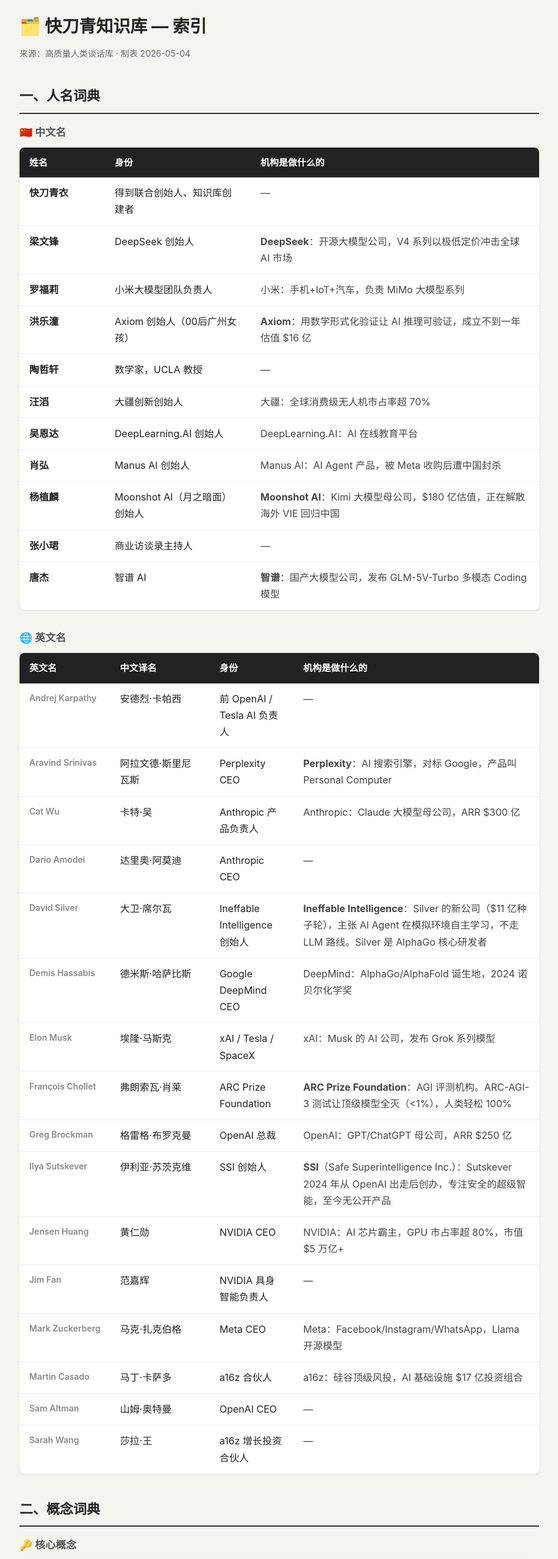
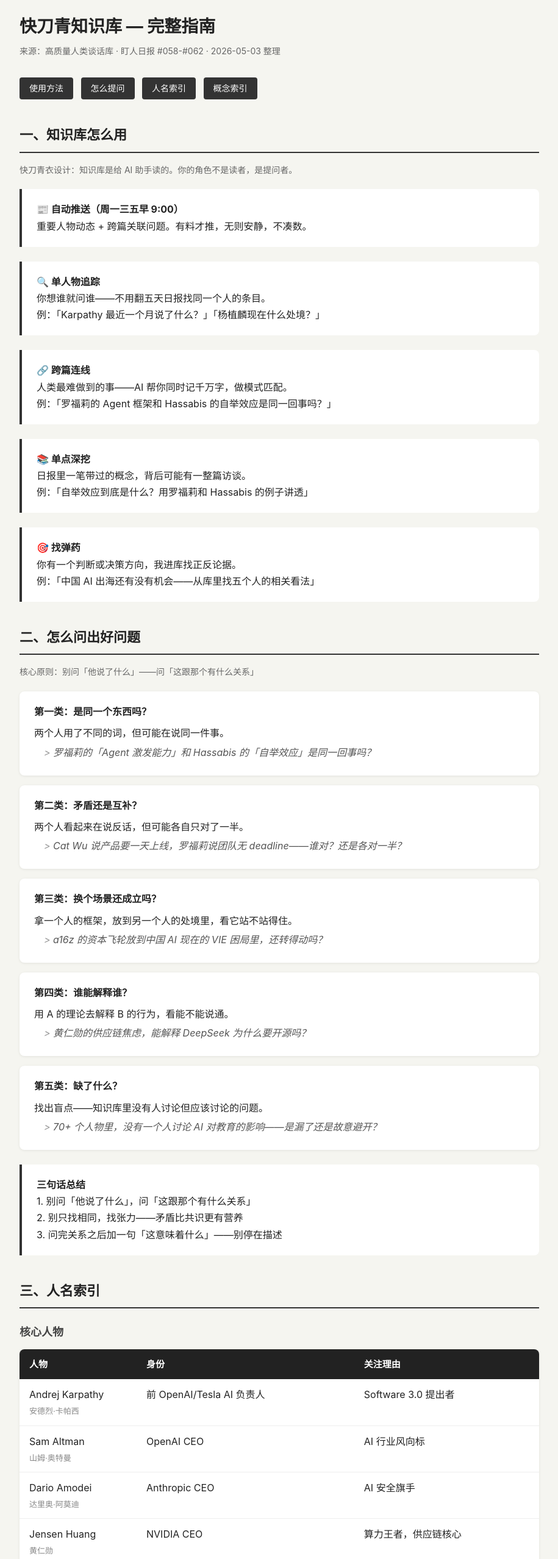
Before and after one commit to wanglijuan0519/kuaidaoqing-zhishi, a plain HTML site: page index.html in a window 1280 px wide. Shown: the part 20-2577 px from the top of the page at 61% size, without its empty margins (182-1097 px from the left). Drawn offline with Linux system fonts and the light colour scheme.

Commit message:
更新为完整指南：使用方法 + 提问框架 + 人名索引 + 概念索引

```diff
--- a/index.html
+++ b/index.html
@@ -3,7 +3,7 @@
 <head>
 <meta charset="UTF-8">
 <meta name="viewport" content="width=device-width, initial-scale=1.0">
-<title>快刀青知识库 — 索引</title>
+<title>快刀青知识库 — 完整指南</title>
 <style>
   * { margin:0; padding:0; box-sizing:border-box; }
   body {
@@ -11,123 +11,207 @@
     background: #f5f5f0; color: #222; line-height: 1.7; font-size: 16px;
   }
   .container { max-width: 900px; margin: 40px auto; padding: 0 24px; }
-  h1 { font-size: 28px; margin-bottom: 8px; }
+  h1 { font-size: 28px; margin-bottom: 4px; }
   h2 { font-size: 22px; margin: 40px 0 16px; padding-bottom: 8px; border-bottom: 2px solid #333; }
+  h3 { font-size: 18px; margin: 24px 0 12px; color: #444; }
   .subtitle { color: #666; font-size: 14px; margin-bottom: 32px; }
-  table { width: 100%; border-collapse: collapse; background: #fff; border-radius: 8px; overflow: hidden; box-shadow: 0 1px 4px rgba(0,0,0,0.08); }
+
+  table { width: 100%; border-collapse: collapse; background: #fff; border-radius: 8px; overflow: hidden; box-shadow: 0 1px 4px rgba(0,0,0,0.08); margin-bottom: 32px; }
   th { background: #222; color: #fff; font-weight: 600; text-align: left; padding: 12px 16px; font-size: 15px; }
   td { padding: 12px 16px; border-bottom: 1px solid #eee; vertical-align: top; }
   tr:last-child td { border-bottom: none; }
-  tr:hover td { background: #fafaf5; }
-  .name { font-weight: 600; white-space: nowrap; }
-  .eng { color: #888; font-size: 14px; }
-  .cn { font-size: 16px; }
-  .desc { color: #444; }
-  .bold { font-weight: 700; }
-  .note { margin-top: 24px; color: #999; font-size: 13px; }
-  .group { margin-bottom: 32px; }
-  .group h3 { font-size: 17px; margin-bottom: 10px; color: #555; }
-  td:first-child, th:first-child { min-width: 140px; }
-  td:nth-child(2), th:nth-child(2) { min-width: 160px; }
+  .en { color: #888; font-size: 13px; display: block; margin-top: 2px; }
+  .tag { display: inline-block; background: #eee; padding: 2px 8px; border-radius: 4px; font-size: 12px; margin-right: 4px; }
+
+  .guide-box { background: #fff; border-left: 4px solid #333; padding: 20px 24px; margin: 16px 0 24px; border-radius: 0 8px 8px 0; }
+  .guide-box p { margin-bottom: 12px; }
+  .guide-box p:last-child { margin-bottom: 0; }
+
+  .question-type { background: #fff; padding: 20px 24px; margin: 16px 0; border-radius: 8px; box-shadow: 0 1px 4px rgba(0,0,0,0.08); }
+  .question-type h4 { font-size: 16px; margin-bottom: 8px; }
+  .example { color: #555; font-style: italic; margin-left: 16px; padding: 4px 0; }
+  .example:before { content: "> "; color: #999; }
+
+  .nav { margin-bottom: 40px; }
+  .nav a { display: inline-block; padding: 6px 16px; margin-right: 8px; background: #333; color: #fff; text-decoration: none; border-radius: 4px; font-size: 14px; }
+  .nav a:hover { background: #555; }
+
+  .highlight { background: #fff3cd; padding: 2px 6px; border-radius: 3px; }
+
+  .section-desc { color: #666; font-size: 14px; margin-bottom: 20px; }
+
+  @media (max-width: 600px) {
+    .container { padding: 0 16px; }
+    td, th { padding: 8px 12px; font-size: 14px; }
+  }
 </style>
 </head>
 <body>
 <div class="container">
 
-<h1>🗂️ 快刀青知识库 — 索引</h1>
-<p class="subtitle">来源：高质量人类谈话库 · 制表 2026-05-04</p>
+<h1>快刀青知识库 — 完整指南</h1>
+<p class="subtitle">来源：高质量人类谈话库 · 盯人日报 #058-#062 · 2026-05-03 整理</p>
 
-<!-- ========== 人名词典 ========== -->
-<h2>一、人名词典</h2>
-
-<div class="group">
-<h3>🇨🇳 中文名</h3>
-<table>
-<tr><th>姓名</th><th>身份</th><th>机构是做什么的</th></tr>
-<tr><td class="name">快刀青衣</td><td>得到联合创始人、知识库创建者</td><td class="desc">—</td></tr>
-<tr><td class="name">梁文锋</td><td>DeepSeek 创始人</td><td class="desc"><span class="bold">DeepSeek</span>：开源大模型公司，V4 系列以极低定价冲击全球 AI 市场</td></tr>
-<tr><td class="name">罗福莉</td><td>小米大模型团队负责人</td><td class="desc">小米：手机+IoT+汽车，负责 MiMo 大模型系列</td></tr>
-<tr><td class="name">洪乐潼</td><td>Axiom 创始人（00后广州女孩）</td><td class="desc"><span class="bold">Axiom</span>：用数学形式化验证让 AI 推理可验证，成立不到一年估值 $16 亿</td></tr>
-<tr><td class="name">陶哲轩</td><td>数学家，UCLA 教授</td><td class="desc">—</td></tr>
-<tr><td class="name">汪滔</td><td>大疆创新创始人</td><td class="desc">大疆：全球消费级无人机市占率超 70%</td></tr>
-<tr><td class="name">吴恩达</td><td>DeepLearning.AI 创始人</td><td class="desc">DeepLearning.AI：AI 在线教育平台</td></tr>
-<tr><td class="name">肖弘</td><td>Manus AI 创始人</td><td class="desc">Manus AI：AI Agent 产品，被 Meta 收购后遭中国封杀</td></tr>
-<tr><td class="name">杨植麟</td><td>Moonshot AI（月之暗面）创始人</td><td class="desc"><span class="bold">Moonshot AI</span>：Kimi 大模型母公司，$180 亿估值，正在解散海外 VIE 回归中国</td></tr>
-<tr><td class="name">张小珺</td><td>商业访谈录主持人</td><td class="desc">—</td></tr>
-<tr><td class="name">唐杰</td><td>智谱 AI</td><td class="desc"><span class="bold">智谱</span>：国产大模型公司，发布 GLM-5V-Turbo 多模态 Coding 模型</td></tr>
-</table>
+<div class="nav">
+  <a href="#usage">使用方法</a>
+  <a href="#asking">怎么提问</a>
+  <a href="#people">人名索引</a>
+  <a href="#concepts">概念索引</a>
 </div>
 
-<div class="group">
-<h3>🌐 英文名</h3>
-<table>
-<tr><th>英文名</th><th>中文译名</th><th>身份</th><th>机构是做什么的</th></tr>
-<tr><td class="name eng">Andrej Karpathy</td><td class="cn">安德烈·卡帕西</td><td>前 OpenAI / Tesla AI 负责人</td><td class="desc">—</td></tr>
-<tr><td class="name eng">Aravind Srinivas</td><td class="cn">阿拉文德·斯里尼瓦斯</td><td>Perplexity CEO</td><td class="desc"><span class="bold">Perplexity</span>：AI 搜索引擎，对标 Google，产品叫 Personal Computer</td></tr>
-<tr><td class="name eng">Cat Wu</td><td class="cn">卡特·吴</td><td>Anthropic 产品负责人</td><td class="desc">Anthropic：Claude 大模型母公司，ARR $300 亿</td></tr>
-<tr><td class="name eng">Dario Amodei</td><td class="cn">达里奥·阿莫迪</td><td>Anthropic CEO</td><td class="desc">—</td></tr>
-<tr><td class="name eng">David Silver</td><td class="cn">大卫·席尔瓦</td><td>Ineffable Intelligence 创始人</td><td class="desc"><span class="bold">Ineffable Intelligence</span>：Silver 的新公司（$11 亿种子轮），主张 AI Agent 在模拟环境自主学习，不走 LLM 路线。Silver 是 AlphaGo 核心研发者</td></tr>
-<tr><td class="name eng">Demis Hassabis</td><td class="cn">德米斯·哈萨比斯</td><td>Google DeepMind CEO</td><td class="desc">DeepMind：AlphaGo/AlphaFold 诞生地，2024 诺贝尔化学奖</td></tr>
-<tr><td class="name eng">Elon Musk</td><td class="cn">埃隆·马斯克</td><td>xAI / Tesla / SpaceX</td><td class="desc">xAI：Musk 的 AI 公司，发布 Grok 系列模型</td></tr>
-<tr><td class="name eng">François Chollet</td><td class="cn">弗朗索瓦·肖莱</td><td>ARC Prize Foundation</td><td class="desc"><span class="bold">ARC Prize Foundation</span>：AGI 评测机构。ARC-AGI-3 测试让顶级模型全灭（<1%），人类轻松 100%</td></tr>
-<tr><td class="name eng">Greg Brockman</td><td class="cn">格雷格·布罗克曼</td><td>OpenAI 总裁</td><td class="desc">OpenAI：GPT/ChatGPT 母公司，ARR $250 亿</td></tr>
-<tr><td class="name eng">Ilya Sutskever</td><td class="cn">伊利亚·苏茨克维</td><td>SSI 创始人</td><td class="desc"><span class="bold">SSI</span>（Safe Superintelligence Inc.）：Sutskever 2024 年从 OpenAI 出走后创办，专注安全的超级智能，至今无公开产品</td></tr>
-<tr><td class="name eng">Jensen Huang</td><td class="cn">黄仁勋</td><td>NVIDIA CEO</td><td class="desc">NVIDIA：AI 芯片霸主，GPU 市占率超 80%，市值 $5 万亿+</td></tr>
-<tr><td class="name eng">Jim Fan</td><td class="cn">范嘉辉</td><td>NVIDIA 具身智能负责人</td><td class="desc">—</td></tr>
-<tr><td class="name eng">Mark Zuckerberg</td><td class="cn">马克·扎克伯格</td><td>Meta CEO</td><td class="desc">Meta：Facebook/Instagram/WhatsApp，Llama 开源模型</td></tr>
-<tr><td class="name eng">Martin Casado</td><td class="cn">马丁·卡萨多</td><td>a16z 合伙人</td><td class="desc">a16z：硅谷顶级风投，AI 基础设施 $17 亿投资组合</td></tr>
-<tr><td class="name eng">Sam Altman</td><td class="cn">山姆·奥特曼</td><td>OpenAI CEO</td><td class="desc">—</td></tr>
-<tr><td class="name eng">Sarah Wang</td><td class="cn">莎拉·王</td><td>a16z 增长投资合伙人</td><td class="desc">—</td></tr>
-</table>
+<!-- ════════════════════════════════════════════ -->
+<h2 id="usage">一、知识库怎么用</h2>
+<div class="section-desc">快刀青衣设计：知识库是给 AI 助手读的。你的角色不是读者，是提问者。</div>
+
+<div class="guide-box">
+  <p><strong>📰 自动推送（周一三五早 9:00）</strong><br>
+  重要人物动态 + 跨篇关联问题。有料才推，无则安静，不凑数。</p>
 </div>
 
-<!-- ========== 概念词典 ========== -->
-<h2>二、概念词典</h2>
-
-<div class="group">
-<h3>🔑 核心概念</h3>
-<table>
-<tr><th>英文</th><th>中文</th><th>一句话解释</th></tr>
-<tr><td class="name eng">Bootstrap Effect</td><td class="cn">自举效应</td><td class="desc">好模型帮你造更好的模型，飞轮越转越快，后来者追赶窗口快速关闭</td></tr>
-<tr><td class="name eng">Capital Flywheel</td><td class="cn">资本飞轮</td><td class="desc">融资→算力→突破→产品→用户→更大融资，AI 领域史无前例</td></tr>
-<tr><td class="name eng">Software 3.0</td><td class="cn">软件 3.0</td><td class="desc">Karpathy 命题：上下文窗口即程序，编程从"写代码"变成"委派宏操作"</td></tr>
-<tr><td class="name eng">Agentic Engineering</td><td class="cn">智能体工程</td><td class="desc">不写代码，用自然语言把任务委派给 AI Agent，人负责审查</td></tr>
-<tr><td class="name eng">Vibe Coding</td><td class="cn">氛围编程</td><td class="desc">用自然语言让 AI 写代码，Karpathy 后来承认代码"awkward/gross"</td></tr>
-</table>
+<div class="guide-box">
+  <p><strong>🔍 单人物追踪</strong><br>
+  你想谁就问谁——不用翻五天日报找同一个人的条目。<br>
+  例：「Karpathy 最近一个月说了什么？」「杨植麟现在什么处境？」</p>
 </div>
 
-<div class="group">
-<h3>⚙️ 技术概念</h3>
-<table>
-<tr><th>英文</th><th>中文</th><th>一句话解释</th></tr>
-<tr><td class="name eng">Formal Verification</td><td class="cn">形式化验证</td><td class="desc">用数学证明让 AI 推理每一步可验证——洪乐潼的 Axiom 的核心</td></tr>
-<tr><td class="name eng">World Model</td><td class="cn">世界模型</td><td class="desc">AI 对物理/因果/物体行为的内部模拟，不只是预测下一个 token</td></tr>
-<tr><td class="name eng">Continual Learning</td><td class="cn">持续学习</td><td class="desc">部署后像人一样持续学新东西，不发生灾难性遗忘</td></tr>
-<tr><td class="name eng">System 2 Reasoning</td><td class="cn">系统 2 推理</td><td class="desc">慢思考——多步逻辑、规划、一致性检查，不是一次生成</td></tr>
-<tr><td class="name eng">Scaling Law</td><td class="cn">规模定律</td><td class="desc">模型越大能力越强，但 Hassabis 认为纯 scaling 不够</td></tr>
-<tr><td class="name eng">Distillation</td><td class="cn">模型蒸馏</td><td class="desc">小模型学大模型的输出——Moonshot 被指控对 Claude 做了 340 万次</td></tr>
-<tr><td class="name eng">RLHF</td><td class="cn">人类反馈强化学习</td><td class="desc">用人类偏好训练模型"对齐"，让它更符合人的期望</td></tr>
-<tr><td class="name eng">RAG</td><td class="cn">检索增强生成</td><td class="desc">先搜索相关知识再生成回答，减少 AI 幻觉</td></tr>
-<tr><td class="name eng">ASIC</td><td class="cn">专用集成电路</td><td class="desc">为特定 AI 任务定制芯片，比通用 GPU 省电，经济上已成立</td></tr>
-<tr><td class="name eng">Context Window</td><td class="cn">上下文窗口</td><td class="desc">模型一次能"记住"的文本长度，目前可达 128K–1M tokens</td></tr>
-<tr><td class="name eng">MFU</td><td class="cn">模型 FLOPS 利用率</td><td class="desc">GPU 实际利用率通常才 50%，通用 GPU 浪费一半算力</td></tr>
-<tr><td class="name eng">ARC-AGI</td><td class="cn">通用智能评测</td><td class="desc">Chollet 的 AGI 测试——交互式推理，顶级模型 <1%，普通人 100%</td></tr>
-</table>
+<div class="guide-box">
+  <p><strong>🔗 跨篇连线</strong><br>
+  人类最难做到的事——AI 帮你同时记千万字，做模式匹配。<br>
+  例：「罗福莉的 Agent 框架和 Hassabis 的自举效应是同一回事吗？」</p>
 </div>
 
-<div class="group">
-<h3>🏢 商业 / 产业概念</h3>
-<table>
-<tr><th>英文</th><th>中文</th><th>一句话解释</th></tr>
-<tr><td class="name eng">Shipping Cadence</td><td class="cn">发布节奏</td><td class="desc">产品从想法到上线的周期（Anthropic：从月到周到 1 天）</td></tr>
-<tr><td class="name eng">AI Washing</td><td class="cn">AI 洗白</td><td class="desc">用 AI 概念包装传统商业决策，如把裁员说成"AI 提升效率"</td></tr>
-<tr><td class="name eng">VIE</td><td class="cn">可变利益实体</td><td class="desc">中国公司海外上市的壳架构——Moonshot 等正在拆掉它</td></tr>
-<tr><td class="name eng">Singapore Washing</td><td class="cn">新加坡洗壳</td><td class="desc">以新加坡为跳板转移中国 AI 资产，被北京明确禁止</td></tr>
-<tr><td class="name eng">Research Preview</td><td class="cn">研究预览</td><td class="desc">Anthropic 做法：先发布不完美功能收集反馈，快速迭代</td></tr>
-</table>
+<div class="guide-box">
+  <p><strong>📚 单点深挖</strong><br>
+  日报里一笔带过的概念，背后可能有一整篇访谈。<br>
+  例：「自举效应到底是什么？用罗福莉和 Hassabis 的例子讲透」</p>
 </div>
 
-<p class="note">每次打开这页，按 <code>⌘F</code> 搜索人名或概念就能直接定位。</p>
+<div class="guide-box">
+  <p><strong>🎯 找弹药</strong><br>
+  你有一个判断或决策方向，我进库找正反论据。<br>
+  例：「中国 AI 出海还有没有机会——从库里找五个人的相关看法」</p>
+</div>
+
+<!-- ════════════════════════════════════════════ -->
+<h2 id="asking">二、怎么问出好问题</h2>
+<div class="section-desc">核心原则：别问「他说了什么」——问「这跟那个有什么关系」</div>
+
+<div class="question-type">
+  <h4>第一类：是同一个东西吗？</h4>
+  <p>两个人用了不同的词，但可能在说同一件事。</p>
+  <p class="example">罗福莉的「Agent 激发能力」和 Hassabis 的「自举效应」是同一回事吗？</p>
+</div>
+
+<div class="question-type">
+  <h4>第二类：矛盾还是互补？</h4>
+  <p>两个人看起来在说反话，但可能各自只对了一半。</p>
+  <p class="example">Cat Wu 说产品要一天上线，罗福莉说团队无 deadline——谁对？还是各对一半？</p>
+</div>
+
+<div class="question-type">
+  <h4>第三类：换个场景还成立吗？</h4>
+  <p>拿一个人的框架，放到另一个人的处境里，看它站不站得住。</p>
+  <p class="example">a16z 的资本飞轮放到中国 AI 现在的 VIE 困局里，还转得动吗？</p>
+</div>
+
+<div class="question-type">
+  <h4>第四类：谁能解释谁？</h4>
+  <p>用 A 的理论去解释 B 的行为，看能不能说通。</p>
+  <p class="example">黄仁勋的供应链焦虑，能解释 DeepSeek 为什么要开源吗？</p>
+</div>
+
+<div class="question-type">
+  <h4>第五类：缺了什么？</h4>
+  <p>找出盲点——知识库里没有人讨论但应该讨论的问题。</p>
+  <p class="example">70+ 个人物里，没有一个人讨论 AI 对教育的影响——是漏了还是故意避开？</p>
+</div>
+
+<div class="guide-box" style="margin-top:24px;">
+  <p><strong>三句话总结</strong><br>
+  1. 别问「他说了什么」，问「这跟那个有什么关系」<br>
+  2. 别只找相同，找张力——矛盾比共识更有营养<br>
+  3. 问完关系之后加一句「这意味着什么」——别停在描述</p>
+</div>
+
+<!-- ════════════════════════════════════════════ -->
+<h2 id="people">三、人名索引</h2>
+
+<h3>核心人物</h3>
+<table>
+<tr><th>人物</th><th>身份</th><th>关注理由</th></tr>
+<tr><td>Andrej Karpathy<span class="en">安德烈·卡帕西</span></td><td>前 OpenAI/Tesla AI 负责人</td><td>Software 3.0 提出者</td></tr>
+<tr><td>Sam Altman<span class="en">山姆·奥特曼</span></td><td>OpenAI CEO</td><td>AI 行业风向标</td></tr>
+<tr><td>Dario Amodei<span class="en">达里奥·阿莫迪</span></td><td>Anthropic CEO</td><td>AI 安全旗手</td></tr>
+<tr><td>Jensen Huang<span class="en">黄仁勋</span></td><td>NVIDIA CEO</td><td>算力王者，供应链核心</td></tr>
+<tr><td>Demis Hassabis<span class="en">德米斯·哈萨比斯</span></td><td>Google DeepMind CEO</td><td>自举效应、世界模型</td></tr>
+<tr><td>Ilya Sutskever<span class="en">伊利亚·苏茨克维</span></td><td>SSI 创始人，前 OpenAI 首席科学家</td><td>SSI=安全超级智能，极度低调</td></tr>
+<tr><td>Elon Musk<span class="en">埃隆·马斯克</span></td><td>xAI/Tesla/SpaceX</td><td>算力军备竞赛</td></tr>
+</table>
+
+<h3>技术/研究</h3>
+<table>
+<tr><th>人物</th><th>身份</th><th>关注理由</th></tr>
+<tr><td>François Chollet<span class="en">弗朗索瓦·肖莱</span></td><td>ARC Prize Foundation 创始人</td><td>AGI 评测，顶级模型全灭</td></tr>
+<tr><td>David Silver<span class="en">大卫·席尔瓦</span></td><td>Ineffable Intelligence 创始人，AlphaGo 之父</td><td>$11亿种子轮，模拟环境自主学习</td></tr>
+<tr><td>Jim Fan<span class="en">范嘉辉</span></td><td>NVIDIA 具身智能负责人</td><td>机器人 + AI</td></tr>
+<tr><td>Andrew Ng<span class="en">吴恩达</span></td><td>DeepLearning.AI</td><td>AI 教育布道者</td></tr>
+<tr><td>Greg Brockman<span class="en">格雷格·布罗克曼</span></td><td>OpenAI 总裁</td><td>工程文化</td></tr>
+<tr><td>陶哲轩<span class="en">Terence Tao</span></td><td>数学家</td><td>AI + 数学前沿</td></tr>
+</table>
+
+<h3>中国 AI</h3>
+<table>
+<tr><th>人物</th><th>身份</th><th>关注理由</th></tr>
+<tr><td>梁文锋</td><td>DeepSeek 创始人</td><td>开源冲击定价</td></tr>
+<tr><td>杨植麟</td><td>Moonshot AI 创始人</td><td>VIE 解散回归中国</td></tr>
+<tr><td>罗福莉</td><td>小米大模型负责人</td><td>Agent 实战派</td></tr>
+<tr><td>唐杰</td><td>智谱AI</td><td>GLM-5V-Turbo</td></tr>
+<tr><td>肖弘</td><td>Manus AI 创始人</td><td>中国 Agent 产品</td></tr>
+</table>
+
+<h3>产品/资本/其他</h3>
+<table>
+<tr><th>人物</th><th>身份</th><th>关注理由</th></tr>
+<tr><td>Cat Wu<span class="en">卡特·吴</span></td><td>Anthropic 产品负责人</td><td>Shipping 方法论</td></tr>
+<tr><td>Aravind Srinivas<span class="en">阿拉文德·斯里尼瓦斯</span></td><td>Perplexity CEO（AI搜索引擎）</td><td>挑战 Google</td></tr>
+<tr><td>Martin Casado<span class="en">马丁·卡萨多</span></td><td>a16z 合伙人</td><td>资本飞轮</td></tr>
+<tr><td>Sarah Wang<span class="en">莎拉·王</span></td><td>a16z 增长投资合伙人</td><td>AI 投资逻辑</td></tr>
+<tr><td>洪乐潼<span class="en">Carina Hong</span></td><td>Axiom 创始人（00后）</td><td>形式化验证，$16亿估值</td></tr>
+<tr><td>Mark Zuckerberg<span class="en">马克·扎克伯格</span></td><td>Meta CEO</td><td>开源策略</td></tr>
+<tr><td>汪滔</td><td>大疆创始人</td><td>硬件 + AI</td></tr>
+<tr><td>快刀青衣</td><td>知识库创建者，得到联合创始人</td><td>AI 行业记录者</td></tr>
+</table>
+
+<!-- ════════════════════════════════════════════ -->
+<h2 id="concepts">四、概念索引</h2>
+
+<table>
+<tr><th>中文</th><th>英文</th><th>一句话</th></tr>
+<tr><td>自举效应</td><td>Bootstrap Effect</td><td>好模型帮你造更好的模型，飞轮越转越快</td></tr>
+<tr><td>资本飞轮</td><td>Capital Flywheel</td><td>融资→算力→突破→产品→用户→更大融资</td></tr>
+<tr><td>软件 3.0</td><td>Software 3.0</td><td>上下文窗口即程序，AI 写代码人审查</td></tr>
+<tr><td>形式化验证</td><td>Formal Verification</td><td>用数学证明让 AI 推理每一步可验证</td></tr>
+<tr><td>世界模型</td><td>World Model</td><td>理解物理/因果/物体行为的内部模拟</td></tr>
+<tr><td>持续学习</td><td>Continual Learning</td><td>部署后持续学新东西，不发生灾难性遗忘</td></tr>
+<tr><td>智能体工程</td><td>Agentic Engineering</td><td>从写代码变成委派"宏操作"给 AI Agent</td></tr>
+<tr><td>规模定律</td><td>Scaling Law</td><td>更大模型 + 更多数据 = 更强能力</td></tr>
+<tr><td>VIE</td><td>Variable Interest Entity</td><td>中国公司海外上市的壳架构（正在被拆）</td></tr>
+<tr><td>新加坡洗壳</td><td>"Singapore washing"</td><td>以新加坡为跳板转移中国 AI 资产</td></tr>
+<tr><td>AI 洗白</td><td>AI washing</td><td>用 AI 概念包装传统商业决策（如裁员）</td></tr>
+<tr><td>ARC-AGI</td><td>—</td><td>Chollet 的 AGI 测试，顶级模型 <1%，人类 100%</td></tr>
+<tr><td>模型蒸馏</td><td>Distillation</td><td>用小模型学大模型的输出</td></tr>
+<tr><td>氛围编程</td><td>Vibe Coding</td><td>用自然语言让 AI 写代码，不关心实现细节</td></tr>
+<tr><td>系统 2 推理</td><td>System 2 Reasoning</td><td>慢思考：多步逻辑、规划、一致性检查</td></tr>
+<tr><td>RLHF</td><td>Reinforcement Learning from Human Feedback</td><td>用人偏好训练模型对齐</td></tr>
+<tr><td>ASIC</td><td>Application-Specific Integrated Circuit</td><td>为特定 AI 任务定制芯片</td></tr>
+<tr><td>上下文窗口</td><td>Context Window</td><td>模型一次能"记住"的文本长度</td></tr>
+<tr><td>RAG</td><td>Retrieval-Augmented Generation</td><td>先搜相关资料再生成回答，减少幻觉</td></tr>
+<tr><td>发布节奏</td><td>Shipping Cadence</td><td>产品从想法到上线的时间（Anthropic：1天）</td></tr>
+</table>
+
+<p style="text-align:center; color:#999; margin-top:48px; font-size:13px;">
+  快刀青知识库 · 高质量人类谈话库 · 整理于 2026-05-04
+</p>
 
 </div>
 </body>
```
